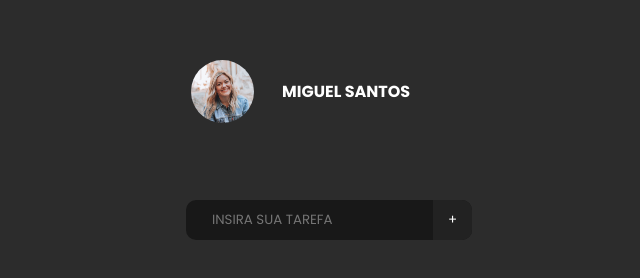
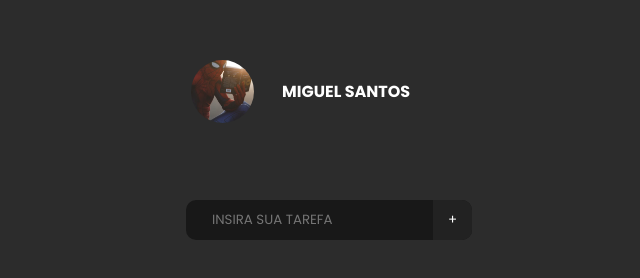
Before and after one commit to miguelsf12/to-do-list, a plain HTML site: page index.html in a window 1280 px wide. Shown: the whole page, without its empty margins (311-951 px from the left). Drawn offline with nearby package versions, Linux system fonts and the light colour scheme.

Commit message:
add image

```diff
--- a/index.html
+++ b/index.html
@@ -11,7 +11,7 @@
     <main>
         <header class="cabecalho">
             <div class="user-image">
-                <img src="imagens/courtney-cook-TSZo17r3m0s-unsplash.png" alt="foto de usuário">
+                <img src="imagens/spiderman.png" alt="foto de usuário">
             </div>
             <span class="user-name">MIGUEL SANTOS</span>
         </header>
```
Also changed, not shown: imagens/spiderman.png (added).
